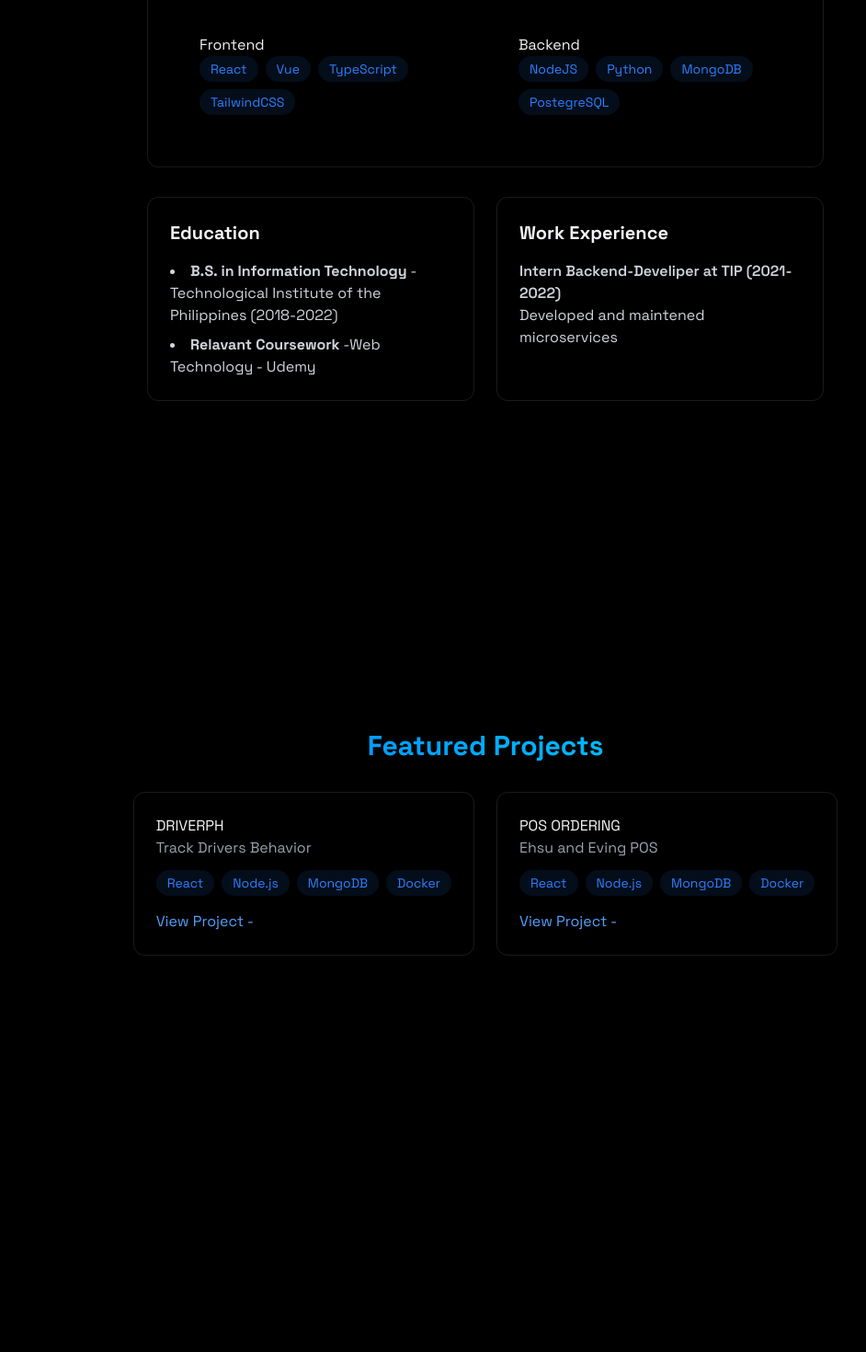
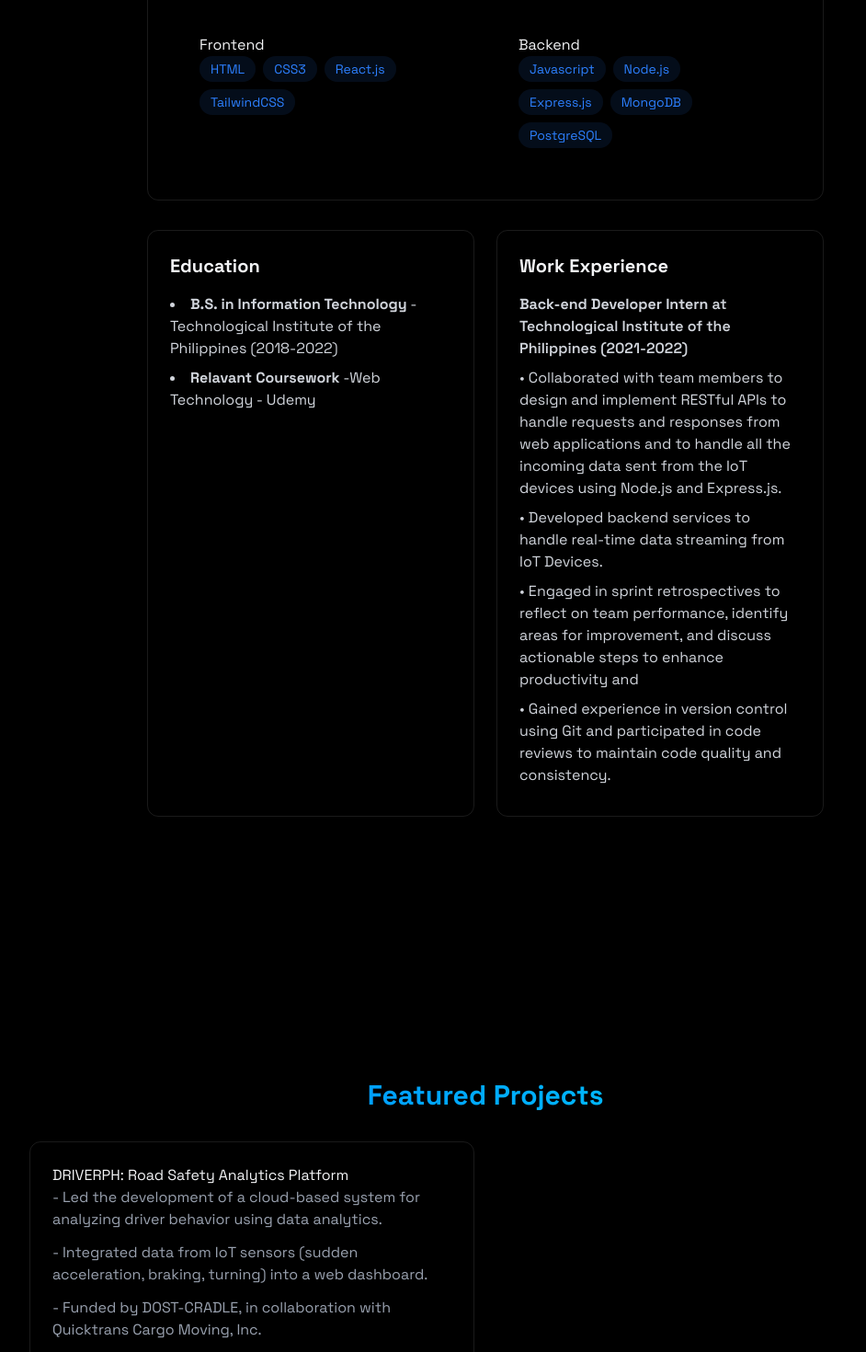
Before and after one commit to Deeyomz09/deedev-portfolio, a React (Vite) app: page / in a window 1280 px wide. Shown: the part 1160-2630 px from the top of the page at 92% size, without its empty margins (112-1054 px from the left). Built offline with nearby package versions, Linux system fonts and the light colour scheme.

Commit message:
Added about me

```diff
--- a/src/components/sections/About.jsx
+++ b/src/components/sections/About.jsx
@@ -1,6 +1,12 @@
 export const About = () => {
-  const frontendSkills = ["React", "Vue", "TypeScript", "TailwindCSS"];
-  const backendSkills = ["NodeJS", "Python", "MongoDB", "PostegreSQL"];
+  const frontendSkills = ["HTML", "CSS3", "React.js", "TailwindCSS"];
+  const backendSkills = [
+    "Javascript",
+    "Node.js",
+    "Express.js",
+    "MongoDB",
+    "PostgreSQL"
+  ];
 
   return (
     <section
@@ -72,11 +78,33 @@ export const About = () => {
             <h3 className="text-xl font-bold mb-4">Work Experience</h3>
             <div className="space-y-4 text-gray-300">
               <div>
-                <h4 className="font-semibold">
+                <h4 className="font-semibold mb-2">
                   {" "}
-                  Intern Backend-Develiper at TIP (2021-2022){" "}
+                  <strong>Back-end Developer Intern</strong> at Technological
+                  Institute of the Philippines (2021-2022){" "}
                 </h4>
-                <p> Developed and maintened microservices</p>
+                <p className="mb-2">
+                  {" "}
+                  • Collaborated with team members to design and implement
+                  RESTful APIs to handle requests and responses from web
+                  applications and to handle all the incoming data sent from the
+                  IoT devices using Node.js and Express.js.
+                </p>
+                <p className="mb-2">
+                  • Developed backend services to handle real-time data
+                  streaming from IoT Devices.
+                </p>
+
+                <p className="mb-2">
+                  • Engaged in sprint retrospectives to reflect on team
+                  performance, identify areas for improvement, and discuss
+                  actionable steps to enhance productivity and
+                </p>
+                <p className="mb-2">
+                  • Gained experience in version control using Git and
+                  participated in code reviews to maintain code quality and
+                  consistency.
+                </p>
               </div>
             </div>
           </div>
--- a/src/components/sections/Home.jsx
+++ b/src/components/sections/Home.jsx
@@ -11,11 +11,11 @@ export const Home = () => {
             Hey, there! I'm Dee Dev
           </h1>
           <p className="text-gray-400 text-lg mb-8 max-w-lg mx-auto">
-            Results-driven Back-End Developer with a strong foundation in
-            designing and building scalable web applications and RESTful APIs.
-            Experienced in Back-end Development, real time data streaming with
-            IoT, and Agile practices. Known for strong problem-solving skills,
-            teamwork, and commitment to clean, maintainable code.
+            Back-End Developer with a strong foundation in designing and
+            building scalable web applications and RESTful APIs. Experienced in
+            Back-end Development, real time data streaming with IoT, and Agile
+            practices. Known for strong problem-solving skills, teamwork, and
+            commitment to clean, maintainable code.
           </p>
           <div className="flex justify-center space-x-4">
             <a
--- a/src/components/sections/Projects.jsx
+++ b/src/components/sections/Projects.jsx
@@ -19,52 +19,31 @@ export const Projects = () => {
                 font-bold
                 mb-2
               >
-                DRIVERPH
+                DRIVERPH: Road Safety Analytics Platform
               </h3>
-              <p className="text-gray-400 mb-3">Track Drivers Behavior</p>
+              <p className="text-gray-400 mb-3">
+                - Led the development of a cloud-based system for analyzing
+                driver behavior using data analytics.
+              </p>
+              <p className="text-gray-400 mb-3">
+                - Integrated data from IoT sensors (sudden acceleration,
+                braking, turning) into a web dashboard.{" "}
+              </p>
+              <p className="text-gray-400 mb-3">
+                - Funded by DOST-CRADLE, in collaboration with Quicktrans Cargo
+                Moving, Inc.{" "}
+              </p>
               <div className="flex flex-wrap gap-2 mb-4">
-                {["React", "Node.js", "MongoDB", "Docker"].map((tech, key) => (
+                {["React.js", "Express.js", "Node.js", "MongoDB"].map(
+                  (tech, key) => (
                     <span
                       key={key}
                       className="bg-blue-500/10 text-blue-500 py-1 px-3 rounded-full text-sm hover:bg-blue-500/20 hover:shdow-[0_2px_8px_rgba(59,130,246,0.2)"
                     >
                       {tech}
                     </span>
-                ))}
-              </div>
-              <div>
-                <div
-                  flex
-                  justify-between
-                  items-center
-                >
-                  <a
-                    href="#"
-                    className="text-blue-400 hover:text-blue-300 transition-colors"
-                  >
-                    View Project -
-                  </a>
-                </div>
-              </div>
-            </div>
-            <div className="p-6 rounded-xl border border-white/10 hover:-translate-y-1 hover:border-blue-500/30 hover:shdow-[0_2px_8px_rgba(59,130,246,0.1) transition-all">
-              <h3
-                text-xl
-                font-bold
-                mb-2
-              >
-                POS ORDERING
-              </h3>
-              <p className="text-gray-400 mb-3">Ehsu and Eving POS</p>
-              <div className="flex flex-wrap gap-2 mb-4">
-                {["React", "Node.js", "MongoDB", "Docker"].map((tech, key) => (
-                  <span
-                    key={key}
-                    className="bg-blue-500/10 text-blue-500 py-1 px-3 rounded-full text-sm hover:bg-blue-500/20 hover:shdow-[0_2px_8px_rgba(59,130,246,0.2)"
-                  >
-                    {tech}
-                  </span>
-                ))}
+                  )
+                )}
               </div>
               <div>
                 <div
```
Lines whose indentation alone changed are shown as unchanged.
